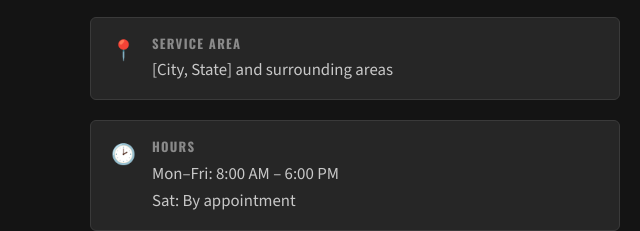
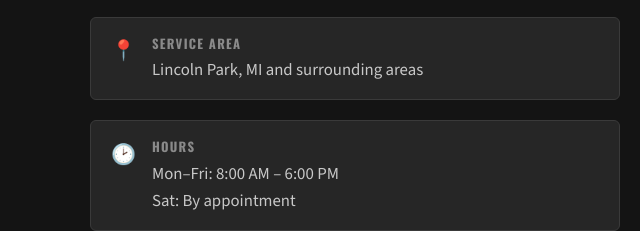
Before and after one commit to DunningKrugR/thors-hammer-handyman, a plain HTML site: page index.html in a window 1280 px wide. Shown: the part 2566-2797 px from the top of the page, 0-640 px from the left. Drawn offline with nearby package versions, Linux system fonts and the light colour scheme.

Commit message:
Set service area to Lincoln Park, MI and surrounding areas.
Co-authored-by: Cursor <cursoragent@cursor.com>

```diff
--- a/index.html
+++ b/index.html
@@ -570,7 +570,7 @@
             <span class="icon">&#128205;</span>
             <div>
               <strong>Service Area</strong>
-              <span>[City, State] and surrounding areas</span>
+              <span>Lincoln Park, MI and surrounding areas</span>
             </div>
           </div>
           <div class="contact-item">
```
Also changed, not shown: 1 other file.
